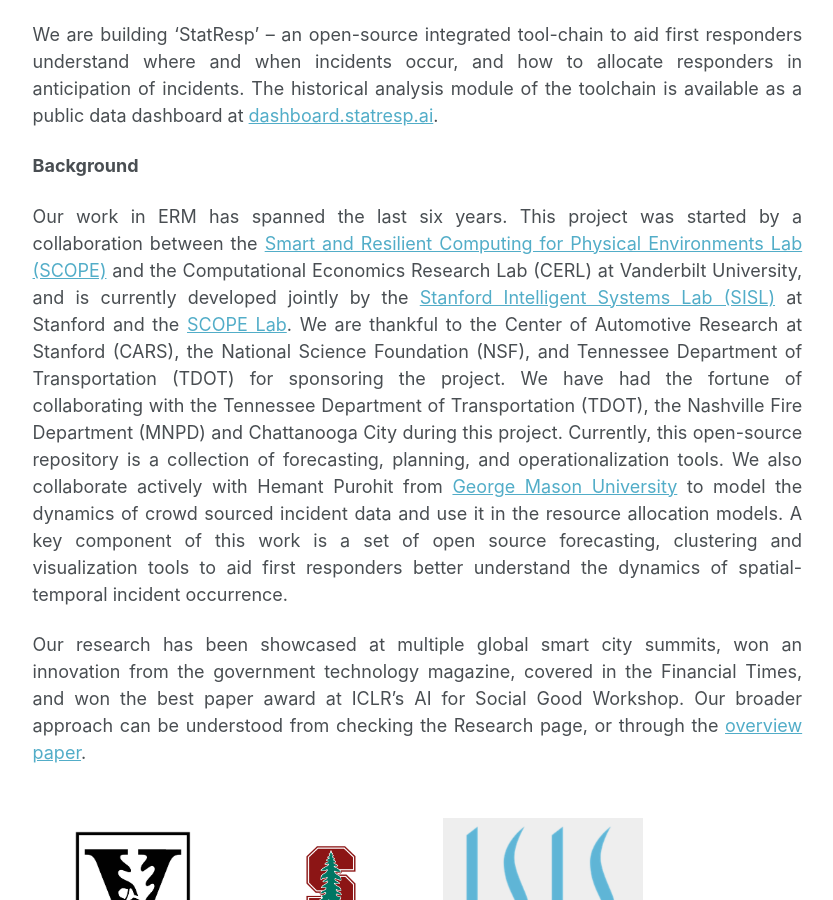
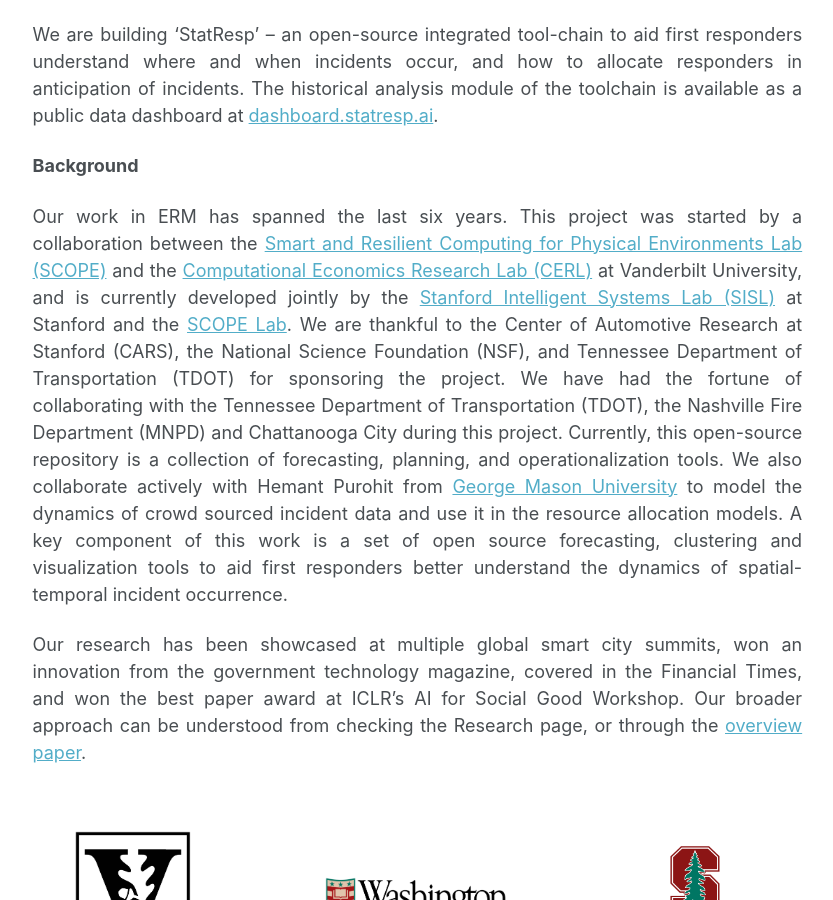
Before and after one commit to TransactiveSCC/statresp.github.io, a Jekyll site: the page built from _pages/about.md, in a window 1280 px wide and 900 px high, scrolled down 536 px. Shown: the whole window, without its empty margins (249-1082 px from the left). Built offline with Jekyll 4.4.1, drawn with Linux system fonts in a browser that asks for light colours; part of the change alters nothing that is shown.

Commit message:
Update about.md

```diff
--- a/_pages/about.md
+++ b/_pages/about.md
@@ -17,13 +17,14 @@ We are building 'StatResp' -- an open-source integrated tool-chain to aid first
 
 <b>Background</b>
 
-Our work in ERM has spanned the last six years. This project was started by a collaboration between the [Smart and Resilient Computing for Physical Environments Lab (SCOPE)](https://scope-lab.org) and the Computational Economics Research Lab (CERL) at Vanderbilt University, and is currently developed jointly by the [Stanford Intelligent Systems Lab (SISL)](http://sisl.stanford.edu) at Stanford and the [SCOPE Lab](https://scope-lab.org). We are thankful to the Center of Automotive Research at Stanford (CARS), the National Science Foundation (NSF), and Tennessee Department of Transportation (TDOT) for sponsoring the project. We have had the fortune of collaborating with the Tennessee Department of Transportation (TDOT), the Nashville Fire Department (MNPD) and Chattanooga City during this project. Currently, this open-source repository is a collection of forecasting, planning, and operationalization tools. We also collaborate actively with Hemant Purohit from [George Mason University](https://ist.gmu.edu/~hpurohit/informatics-lab/grants/NSF-crisis-knowledge-graph.html) to model the dynamics of crowd sourced incident data and use it in the resource allocation models. A key component of this work is a set of open source forecasting, clustering and visualization tools to aid first responders better understand the dynamics of spatial-temporal incident occurrence.
+Our work in ERM has spanned the last six years. This project was started by a collaboration between the [Smart and Resilient Computing for Physical Environments Lab (SCOPE)](https://scope-lab.org) and the [Computational Economics Research Lab (CERL)](http://vorobeychik.com/) at Vanderbilt University, and is currently developed jointly by the [Stanford Intelligent Systems Lab (SISL)](http://sisl.stanford.edu) at Stanford and the [SCOPE Lab](https://scope-lab.org). We are thankful to the Center of Automotive Research at Stanford (CARS), the National Science Foundation (NSF), and Tennessee Department of Transportation (TDOT) for sponsoring the project. We have had the fortune of collaborating with the Tennessee Department of Transportation (TDOT), the Nashville Fire Department (MNPD) and Chattanooga City during this project. Currently, this open-source repository is a collection of forecasting, planning, and operationalization tools. We also collaborate actively with Hemant Purohit from [George Mason University](https://ist.gmu.edu/~hpurohit/informatics-lab/grants/NSF-crisis-knowledge-graph.html) to model the dynamics of crowd sourced incident data and use it in the resource allocation models. A key component of this work is a set of open source forecasting, clustering and visualization tools to aid first responders better understand the dynamics of spatial-temporal incident occurrence.
 
 Our research has been showcased at multiple global smart city summits, won an innovation from the government technology magazine, covered in the Financial Times, and won the best paper award at ICLR's AI for Social Good Workshop. Our broader approach can be understood from checking the Research page, or through the [overview paper](http://statresp.github.io/files/urbancomputing.pdf).
 
 
 <p float="left">
   <img src="images/vu.jpg" height="200px" width="200px" />
+    <img src="images/wustl.png" height="200px" width="200px" />
   <img src="images/stanford.png" height="200px" width="200px" />
   <img src="images/isisLogo.png" height="150px" width="200px" />
 </p>
```
